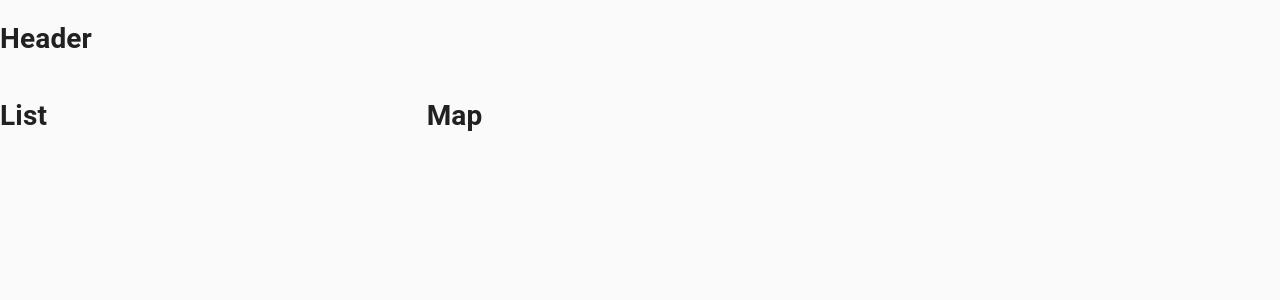
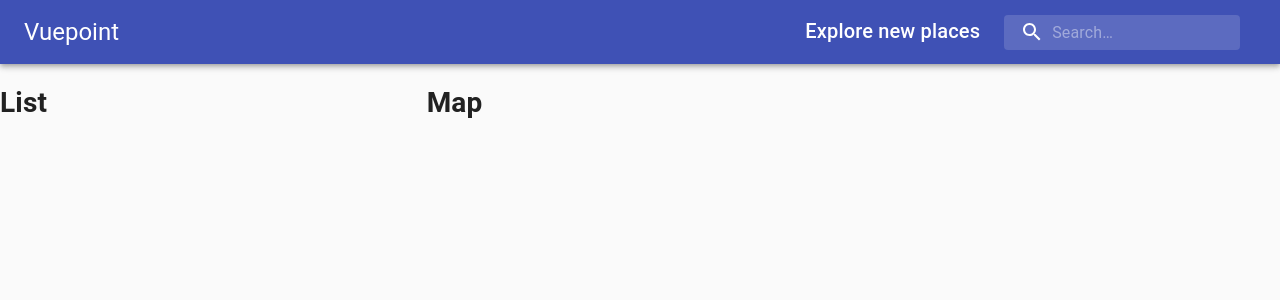
Before and after one commit to dknsapatin/Vuepoint, a React (Create React App) app: page / in a window 1280 px wide. Shown: the top 300 px of the page. Built offline with nearby package versions, Linux system fonts and the light colour scheme.

Commit message:
Added Nav bar

```diff
--- a/public/index.html
+++ b/public/index.html
@@ -10,10 +10,7 @@
       content="Web site created using create-react-app"
     />
     <link rel="apple-touch-icon" href="%PUBLIC_URL%/logo192.png" />
-    <!--
-      manifest.json provides metadata used when your web app is installed on a
-      user's mobile device or desktop. See https://developers.google.com/web/fundamentals/web-app-manifest/
-    -->
+
     <link rel="manifest" href="%PUBLIC_URL%/manifest.json" />
 
     <title>Vuepoint</title>
--- a/src/components/Header/Header.jsx
+++ b/src/components/Header/Header.jsx
@@ -1,7 +1,38 @@
 import React from "react";
+import { Autocomplete } from "@react-google-maps/api";
+import { AppBar, Toolbar, Typography, InputBase, Box } from "@material-ui/core";
+import SearchIcon from "@material-ui/icons/Search";
 
-const Header = () => {
-  return <h1>Header</h1>;
+import useStyles from "./styles";
+
+const Header = ({ onPlaceChanged, onLoad }) => {
+  const classes = useStyles();
+
+  return (
+    <AppBar position="static">
+      <Toolbar className={classes.toolbar}>
+        <Typography variant="h5" className={classes.title}>
+          Vuepoint
+        </Typography>
+        <Box display="flex">
+          <Typography variant="h6" className={classes.title}>
+            Explore new places
+          </Typography>
+          {/* <Autocomplete onLoad={onLoad} onPlaceChanged={onPlaceChanged}> */}
+          <div className={classes.search}>
+            <div className={classes.searchIcon}>
+              <SearchIcon />
+            </div>
+            <InputBase
+              placeholder="Search…"
+              classes={{ root: classes.inputRoot, input: classes.inputInput }}
+            />
+          </div>
+          {/* </Autocomplete> */}
+        </Box>
+      </Toolbar>
+    </AppBar>
+  );
 };
 
 export default Header;
--- a/src/components/Header/styles.js
+++ b/src/components/Header/styles.js
@@ -1 +1,49 @@
 // Header styles
+
+import { alpha, makeStyles } from "@material-ui/core/styles";
+
+export default makeStyles((theme) => ({
+  typography: { fontFamily: ["Comfortaa light"].join(",") },
+  title: {
+    display: "none",
+    [theme.breakpoints.up("sm")]: {
+      display: "block",
+    },
+  },
+  search: {
+    position: "relative",
+    borderRadius: theme.shape.borderRadius,
+    backgroundColor: alpha(theme.palette.common.white, 0.15),
+    "&:hover": { backgroundColor: alpha(theme.palette.common.white, 0.25) },
+    marginRight: theme.spacing(2),
+    marginLeft: 0,
+    width: "100%",
+    [theme.breakpoints.up("sm")]: {
+      marginLeft: theme.spacing(3),
+      width: "auto",
+    },
+  },
+  searchIcon: {
+    padding: theme.spacing(0, 2),
+    height: "100%",
+    position: "absolute",
+    pointerEvents: "none",
+    display: "flex",
+    alignItems: "center",
+    justifyContent: "center",
+  },
+  inputRoot: {
+    color: "inherit",
+  },
+  inputInput: {
+    padding: theme.spacing(1, 1, 1, 0),
+    paddingLeft: `calc(1em + ${theme.spacing(4)}px)`,
+    transition: theme.transitions.create("width"),
+    width: "100%",
+    [theme.breakpoints.up("md")]: { width: "20ch" },
+  },
+  toolbar: {
+    display: "flex",
+    justifyContent: "space-between",
+  },
+}));
```
